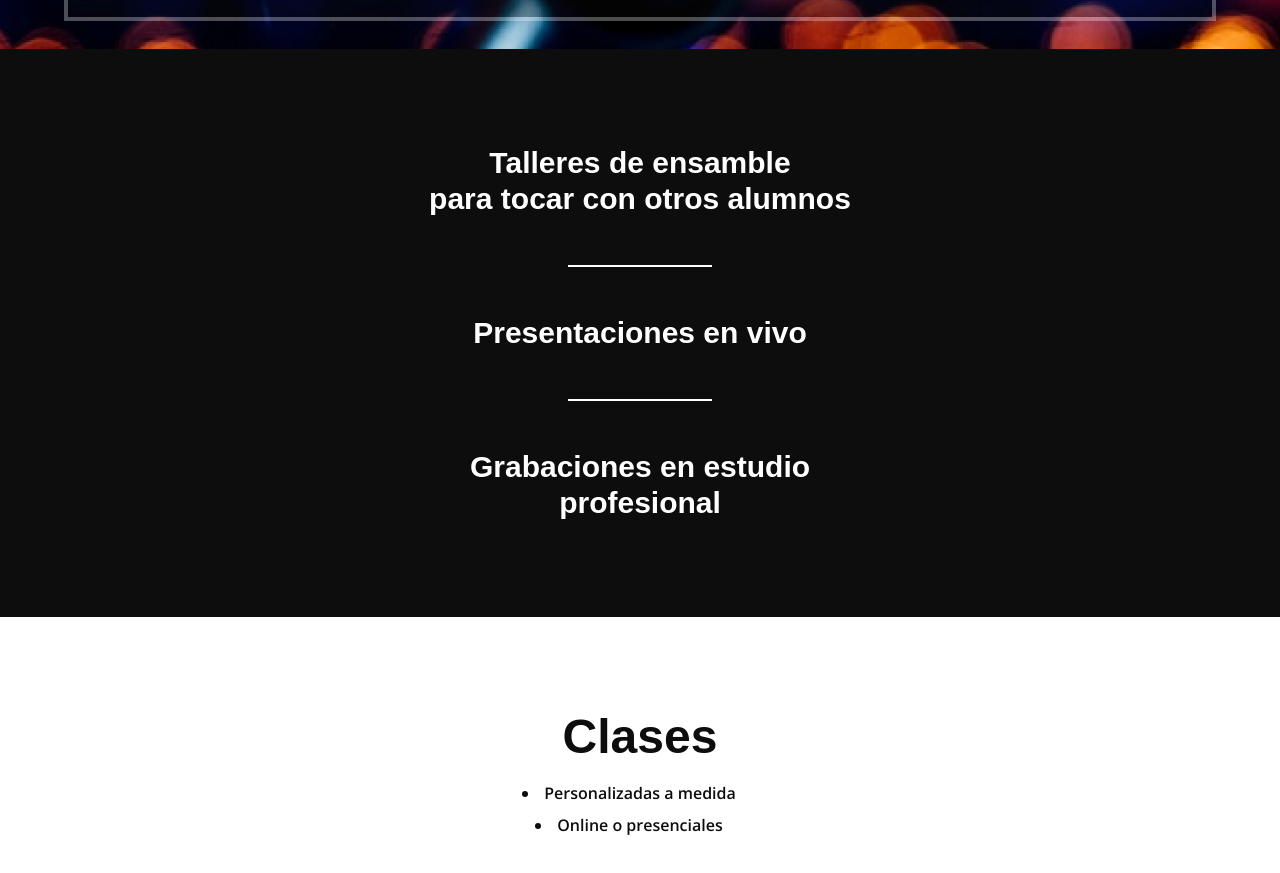
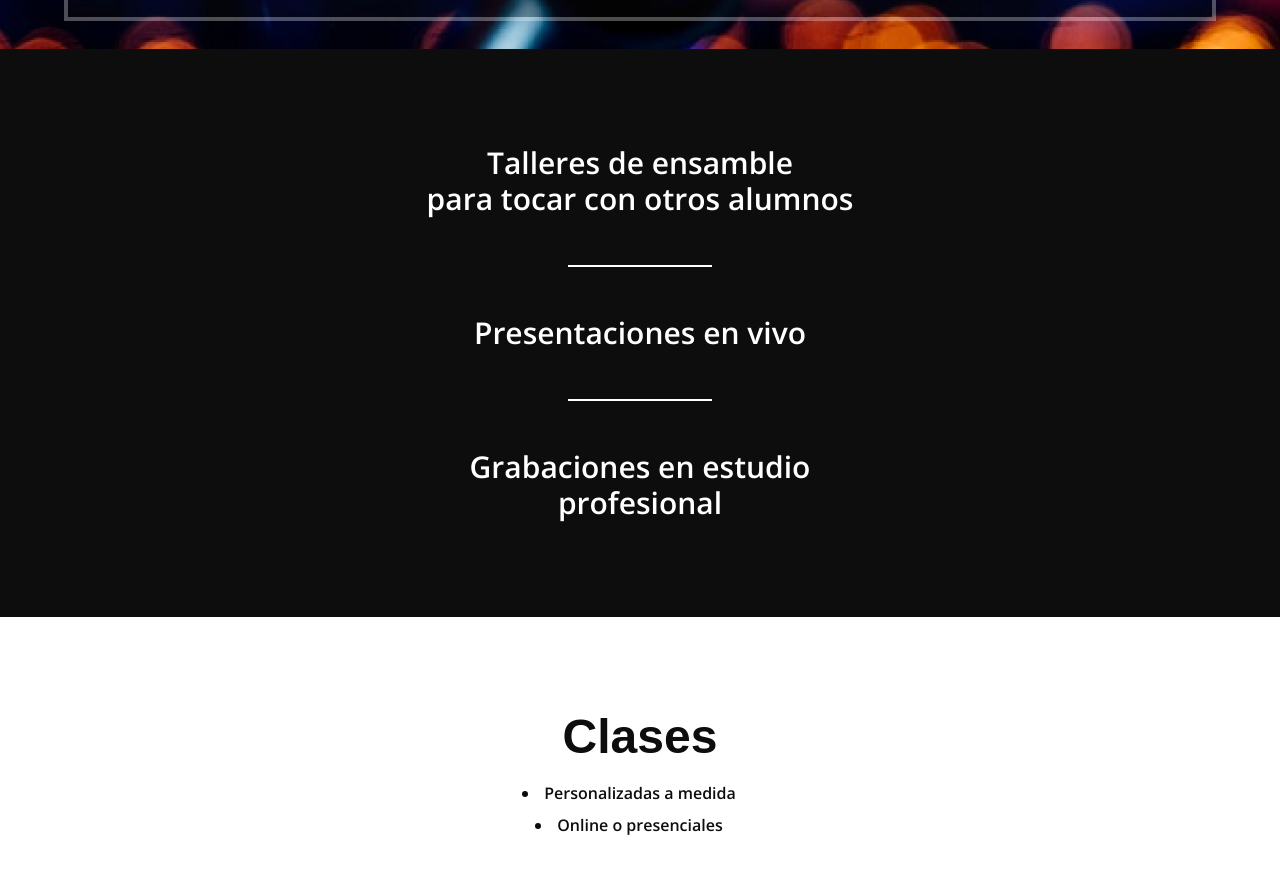
Before and after one commit to manusucaria/mpvoices, a Next.js app: page / in a window 1280 px wide. Shown: the part 2970-3843 px from the top of the page. Built offline with nearby package versions, Linux system fonts and the light colour scheme; a web font is replaced by a local one.

Commit message:
tipografia fix

```diff
--- a/src/app/globals.scss
+++ b/src/app/globals.scss
@@ -1,4 +1,4 @@
-h4{
+h3, h4{
   font-family: 'Open Sans', sans-serif;
 }
 
```
Also changed, not shown: 1 other file (tests, documents, lock files or other folders).
